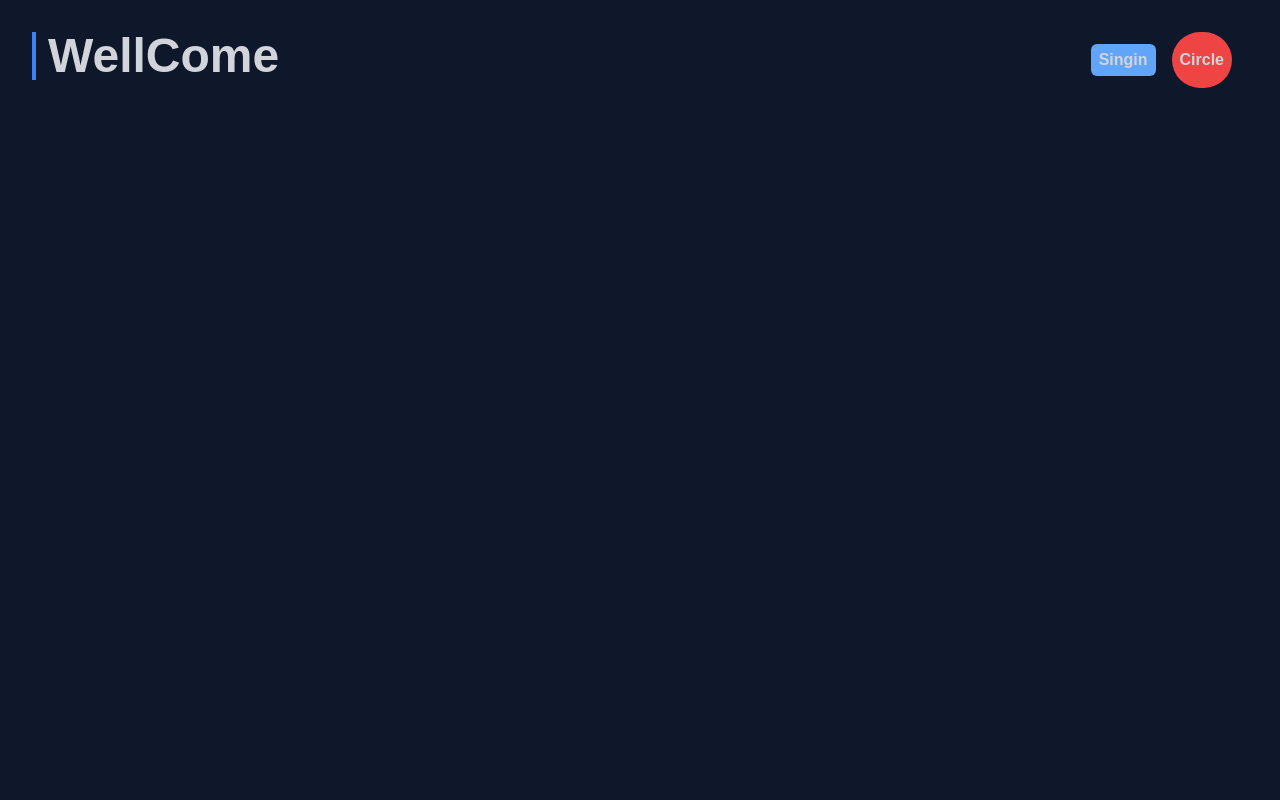
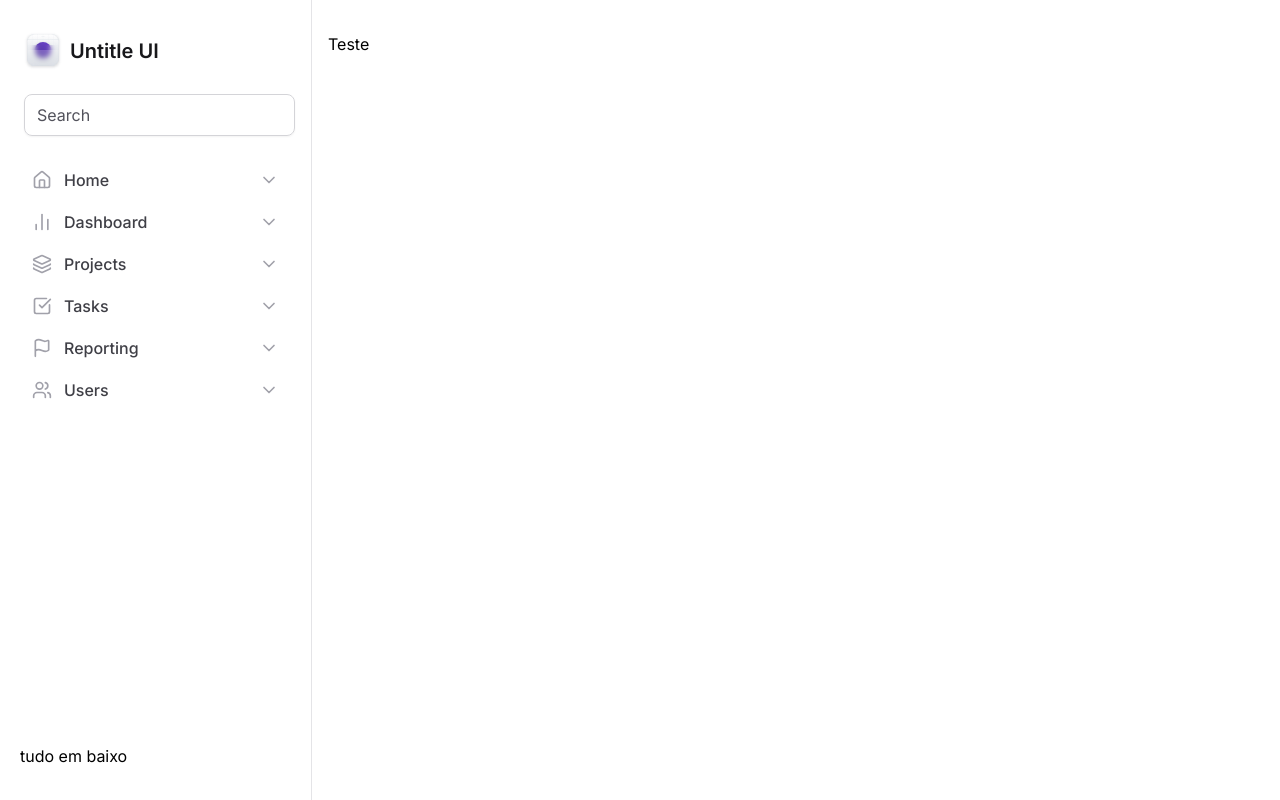
Before and after one commit to luizgabrielnaoseioq/Tailwind-Next, a Next.js app: page / in a window 1280 px wide. Built offline with nearby package versions, Linux system fonts and the light colour scheme.

Commit message:
feat: adicionar Sidebar incial com itens
- Estrutura inicial da Sidebar criada
- Inclusão de primeiros itens de navegação
- Inicio da implementação do Footer da Sidebar

```diff
--- a/src/app/components/Sidebar/Logo.tsx
+++ b/src/app/components/Sidebar/Logo.tsx
@@ -1,6 +1,6 @@
 export function Logo() {
   return (
-    <strong>
+    <strong className="mx-1 flex items-center gap-2 text-xl font-semibold text-zinc-900">
       <svg
         width={38}
         height={38}
--- /dev/null
+++ b/src/app/components/Sidebar/MainNavgation/NavItem.tsx
@@ -0,0 +1,28 @@
+"use client";
+
+import { ChevronDown } from "lucide-react";
+import { ElementType } from "react";
+
+export interface NavItemProps {
+  title: string;
+  icon: ElementType;
+}
+
+export function NavItem({ title, icon: Icon }: NavItemProps) {
+  return (
+    <>
+      <nav className="space-y-0.5">
+        <a
+          href=""
+          className="group flex items-center gap-3 rounded py-2 px-3 hover:bg-violet-50"
+        >
+          <Icon className="w-5 h-5 text-zinc-400" />
+          <span className="font-medium text-zinc-700 group-hover:text-violet-500">
+            {title}
+          </span>
+          <ChevronDown className="ml-auto w-5 h-5 text-zinc-400 group-hover:text-violet-500" />
+        </a>
+      </nav>
+    </>
+  );
+}
--- /dev/null
+++ b/src/app/components/Sidebar/MainNavgation/index.tsx
@@ -0,0 +1,19 @@
+"use client";
+
+import * as lucide from "lucide-react";
+import { NavItem } from "./NavItem";
+
+export function MainNavgation() {
+  return (
+    <>
+      <nav className="space-y-0.5">
+        <NavItem title="Home" icon={lucide.HomeIcon} />
+        <NavItem title="Dashboard" icon={lucide.ChartNoAxesColumn} />
+        <NavItem title="Projects" icon={lucide.Layers} />
+        <NavItem title="Tasks" icon={lucide.SquareCheckBig} />
+        <NavItem title="Reporting" icon={lucide.Flag} />
+        <NavItem title="Users" icon={lucide.Users} />
+      </nav>
+    </>
+  );
+}
--- a/src/app/components/Sidebar/index.tsx
+++ b/src/app/components/Sidebar/index.tsx
@@ -1,13 +1,20 @@
 import { Search } from "lucide-react";
 import { Logo } from "./Logo";
+import { MainNavgation } from "./MainNavgation";
 
 export function Sidebar() {
-  return(
-    <aside>
-      <Logo/>
-      <div>
-        <input type="text" />
+  return (
+    <aside className="flex flex-col gap-6 border-r border-zinc-200 px-5 py-8">
+      <Logo />
+      <div className="mx-1 flex w-full items-center rounded-lg border border-zinc-300 px-3 py-2 shadow-sm">
+        <input
+          className=" flex-1 border-0 bg-transparent p-0 text-zinc-900 placeholder-zinc-600"
+          placeholder="Search"
+        />
       </div>
+
+      <MainNavgation />
+      <div className="mt-auto"><h1>tudo em baixo</h1></div>
     </aside>
   );
 }
--- a/src/app/globals.css
+++ b/src/app/globals.css
@@ -6,22 +6,3 @@
   --background: #ffffff;
   --foreground: #171717;
 }
-
-@media (prefers-color-scheme: dark) {
-  :root {
-    --background: #0a0a0a;
-    --foreground: #ededed;
-  }
-}
-
-body {
-  color: var(--foreground);
-  background: var(--background);
-  font-family: Arial, Helvetica, sans-serif;
-}
-
-@layer utilities {
-  .text-balance {
-    text-wrap: balance;
-  }
-}
--- a/src/app/layout.tsx
+++ b/src/app/layout.tsx
@@ -1,5 +1,9 @@
+import { Sidebar } from "./components/Sidebar/index";
+import "./globals.css";
 import type { Metadata } from "next";
-import "./globals.css";
+import { Inter } from "next/font/google";
+
+const inter = Inter({ subsets: ["latin"] });
 
 export const metadata: Metadata = {
   title: "Create Next App",
@@ -8,12 +12,17 @@ export const metadata: Metadata = {
 
 export default function RootLayout({
   children,
-}: Readonly<{
+}: {
   children: React.ReactNode;
-}>) {
+}) {
   return (
     <html lang="en">
-      <body>{children}</body>
+      <body className={inter.className}>
+        <div className="grid min-h-screen grid-cols-[312px+1fr]">
+          <Sidebar />
+          <main className="px-4 pb-12 pt-8">{children}</main>
+        </div>
+      </body>
     </html>
   );
 }
--- a/src/app/page.tsx
+++ b/src/app/page.tsx
@@ -2,18 +2,8 @@ import React from "react";
 
 export default function Home() {
   return (
-    <div className="flex justify-between p-8 bg-slate-900 text-gray-300 h-screen">
-      <h1 className="text-center text-5xl gap-3 font-bold flex before:bg-blue-500 before:w-1 before:h-12 before:flex">
-        WellCome
-      </h1>
-      <div className="">
-        <button className="bg-blue-400 rounded-md font-semibold ml-1 mt-3 px-2 py-1">
-          Singin
-        </button>
-        <button className="bg-red-500 rounded-full font font-semibold mx-4 px-2 py-4 ">
-          Circle
-        </button>
-      </div>
+    <div>
+      <h1> Teste</h1>
     </div>
   );
 }
```
